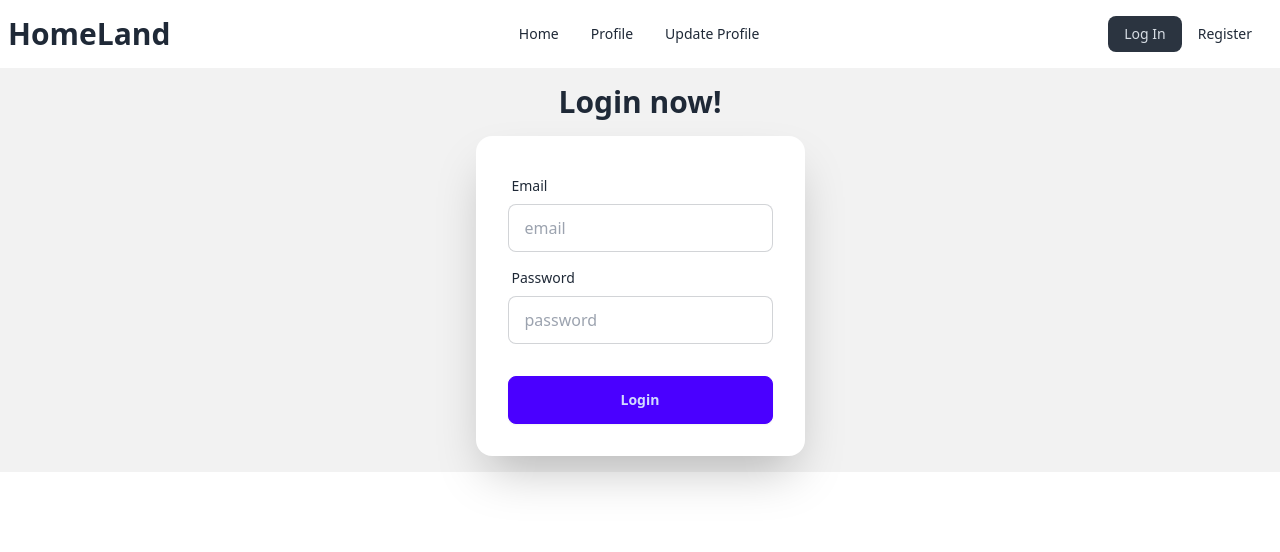
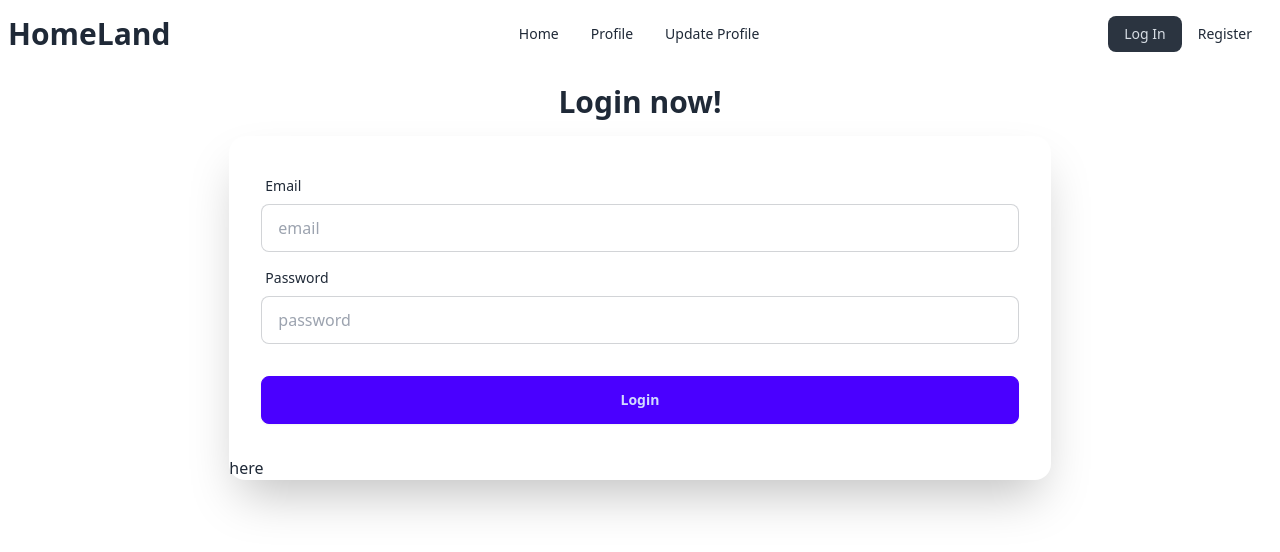
Before and after one commit to ABidhasan134/HomeLand-residential-real-state, a React (Vite) app: page /login in a window 1280 px wide. Shown: the top 552 px of the page. Built offline with nearby package versions, Linux system fonts and the light colour scheme; no server answers.

Commit message:
api fix and conditinol

```diff
--- a/src/global/navbar.jsx
+++ b/src/global/navbar.jsx
@@ -5,7 +5,7 @@ import { AuthContext } from "../context/authprovider";
 
 const Navbar = () => {
     const {user,logOut}=useContext(AuthContext)
-    console.log(user)
+    console.log(user);
 
     const links=<>
      <li><NavLink to="/">Home</NavLink></li>
@@ -46,6 +46,7 @@ const handelCurrentUserLogOut=()=>{
   {
     user?<ul className="menu menu-horizontal px-1 navbar-end">
     <li><NavLink to="/logout" onClick={handelCurrentUserLogOut}>Log out</NavLink></li>
+    <p>{user.displayName}</p>
    </ul>:<ul className="menu menu-horizontal px-1 navbar-end">
     {loginRegister}
    </ul>
--- a/src/log/LogIn.jsx
+++ b/src/log/LogIn.jsx
@@ -32,10 +32,10 @@ const LogIn = () => {
       <Helmet>
         <title>Log in from</title>
       </Helmet>
-      <div className="hero min-h-full bg-base-200">
-        <div className="hero-content flex-col ">
+      <div className="hero">
+        <div className="hero-content flex-col lg:w-2/3 w-full ">
             <h1 className="text-3xl font-bold">Login now!</h1>
-          <div className="card shrink-0 w-full max-w-sm shadow-2xl bg-base-100">
+          <div className="card shrink-0 w-full max-w-full shadow-2xl bg-base-100">
             <form className="card-body" onSubmit={handelLogInSubmit}>
             <div className="form-control">
                 <label className="label">
@@ -66,7 +66,10 @@ const LogIn = () => {
                 <button className="btn btn-primary">Login</button>
               </div>
             </form>
+
+            here
           </div>
+
         </div>
       </div>
     </div>
--- a/src/register/register.jsx
+++ b/src/register/register.jsx
@@ -7,9 +7,10 @@ import 'react-toastify/dist/ReactToastify.css';
 // import { useNavigate } from "react-router-dom";
 
 import { AuthContext } from "../context/authprovider";
-
+import { updateProfile } from "firebase/auth";
+import { useNavigate } from "react-router-dom";
 const Register = () => {
-
+  const navigate=useNavigate()
   const {createUser}=useContext(AuthContext);
   const [error,setError]=useState()
   // const naviget=useNavigate();
@@ -38,12 +39,29 @@ const Register = () => {
         // Signed up
         const user = userCredential.user;
         console.log(user)
+
+
+        updateProfile(user, {
+          displayName: userName,
+          photoURL: userphotoUrl,
+        })
+        .then(() => {
+          toast("user created successfully");
+          navigate("/")
+        }).catch((error) => {
+          // An error occurred
+          console.log(error)
+          // ...
+        });
+
+
         // ...
       })
       .catch((error) => {
         const errorCode = error.code;
         const errorMessage = error.message;
         // console.log(errorMessage);
+        console.log(errorMessage)
         toast(`Your already Have account please log in`);
         // naviget("/login");
         // ..
```
